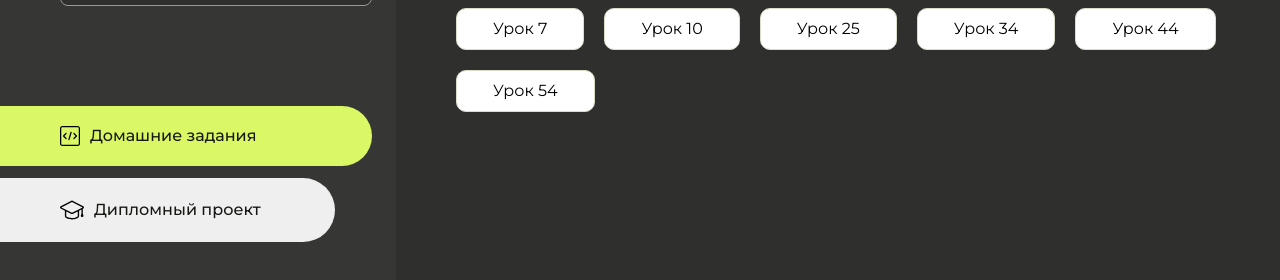
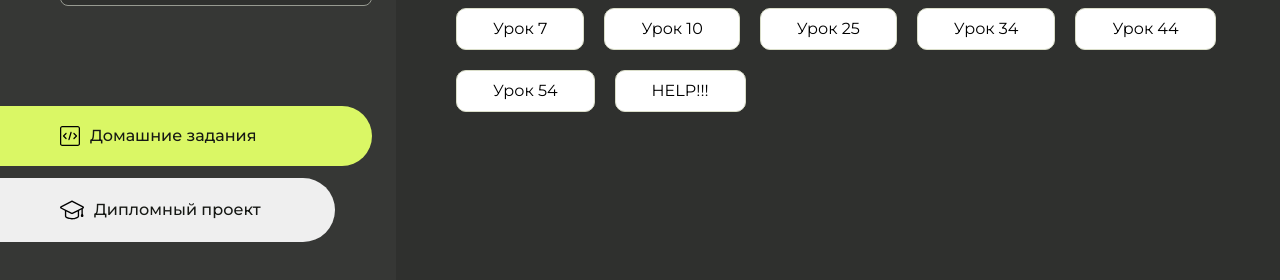
Before and after one commit to WEB-GHOST06/homework, a plain HTML site: page index.html in a window 1280 px wide. Shown: the part 230-510 px from the top of the page. Drawn offline with Linux system fonts and the light colour scheme.

Commit message:
Update index.html

```diff
--- a/index.html
+++ b/index.html
@@ -110,6 +110,9 @@
                      <li class="content__list-item">
                         <a href="./dz6/index.html">Урок 54</a>
                     </li>
+                    <li class="content__list-item">
+                        <a href="./practic/index.html">HELP!!!</a>
+                    </li>
                 </ul>
             </div>
             <div class="content__block hidden" id="diplomBlock">
```
